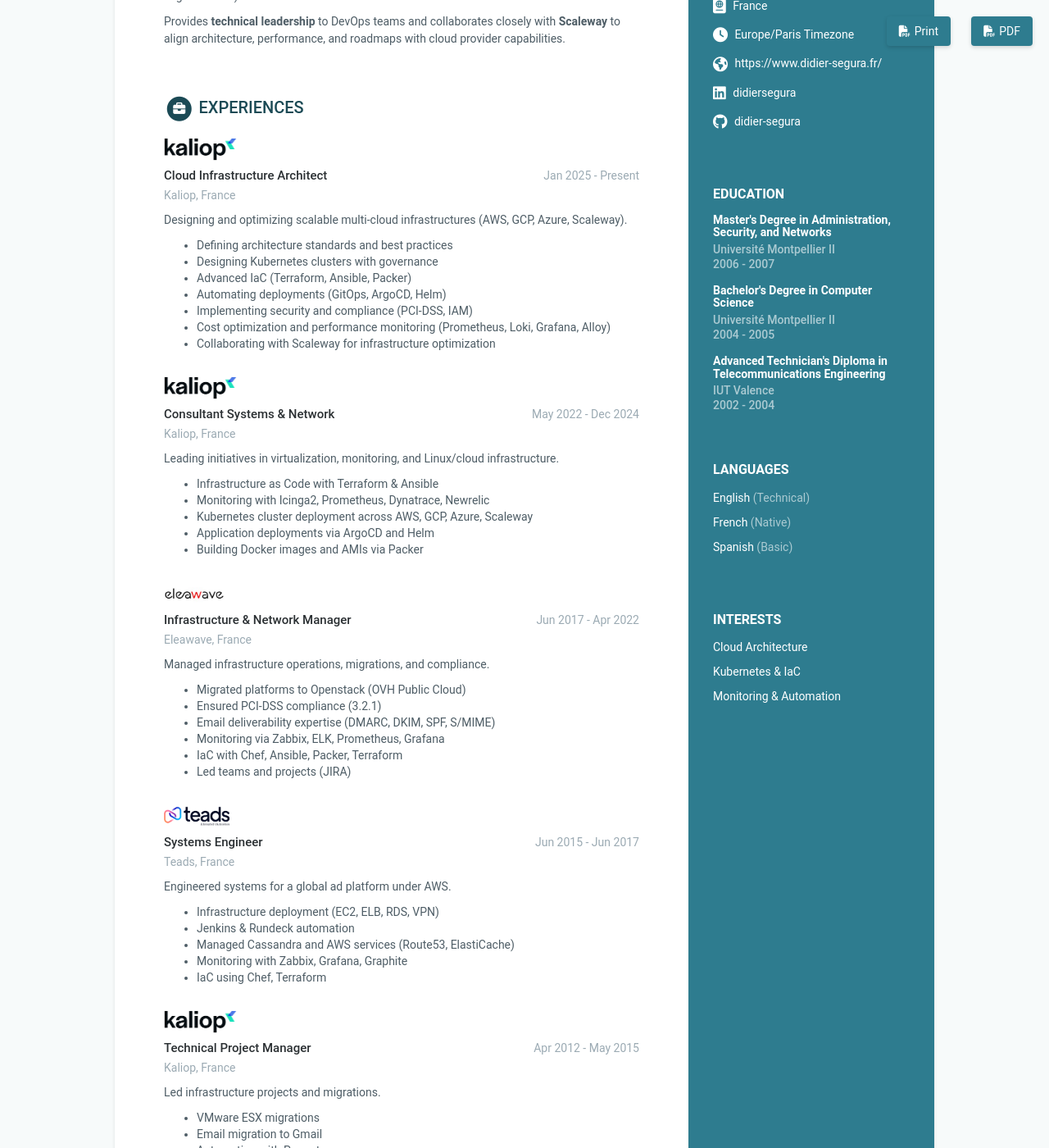
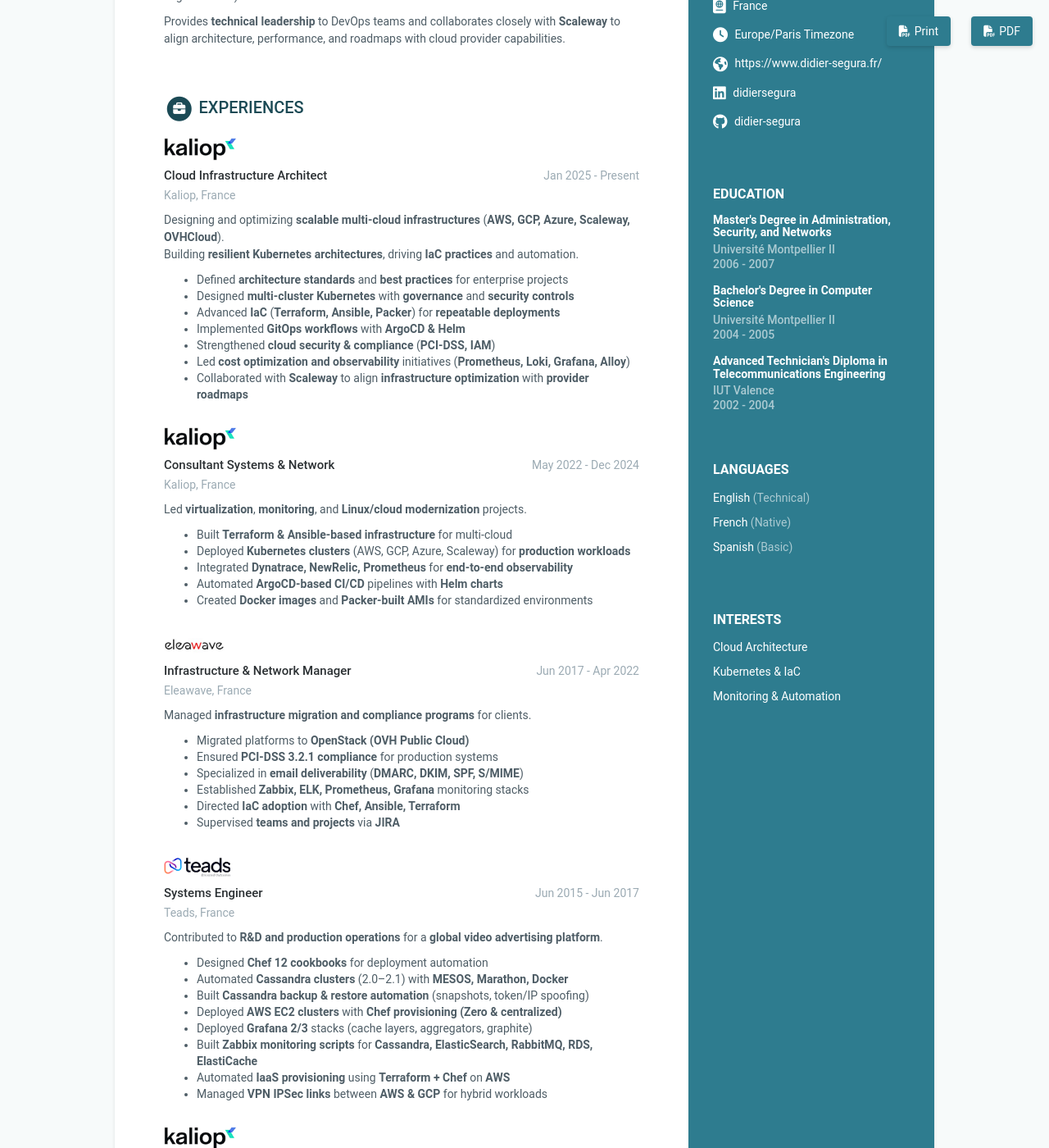
Before and after one commit to didier-segura/digital-cv, a Jekyll site: the page built from index.html, in a window 1280 px wide and 1400 px high, scrolled down 342 px. Shown: the whole window at 82% size. Built offline with Jekyll 4.4.1, drawn with Linux system fonts in a browser that asks for light colours; some of the changed text lies outside the part shown.

Commit message:
+ Update

```diff
--- a/_data/data.yml
+++ b/_data/data.yml
@@ -105,82 +105,100 @@ experiences:
     company: Kaliop, France
     logo: kaliop-logo.png
     details: |
-      Designing and optimizing scalable multi-cloud infrastructures (AWS, GCP, Azure, Scaleway).
-        - Defining architecture standards and best practices
-        - Designing Kubernetes clusters with governance
-        - Advanced IaC (Terraform, Ansible, Packer)
-        - Automating deployments (GitOps, ArgoCD, Helm)
-        - Implementing security and compliance (PCI-DSS, IAM)
-        - Cost optimization and performance monitoring (Prometheus, Loki, Grafana, Alloy)
-        - Collaborating with Scaleway for infrastructure optimization
+      Designing and optimizing **scalable multi-cloud infrastructures** (**AWS, GCP, Azure, Scaleway, OVHCloud**).
+      Building **resilient Kubernetes architectures**, driving **IaC practices** and automation.
+        - Defined **architecture standards** and **best practices** for enterprise projects
+        - Designed **multi-cluster Kubernetes** with **governance** and **security controls**
+        - Advanced **IaC** (**Terraform, Ansible, Packer**) for **repeatable deployments**
+        - Implemented **GitOps workflows** with **ArgoCD & Helm**
+        - Strengthened **cloud security & compliance** (**PCI-DSS, IAM**)
+        - Led **cost optimization and observability** initiatives (**Prometheus, Loki, Grafana, Alloy**)
+        - Collaborated with **Scaleway** to align **infrastructure optimization** with **provider roadmaps**
+
   - role: Consultant Systems & Network
     time: May 2022 - Dec 2024
     company: Kaliop, France
     logo: kaliop-logo.png
     details: |
-      Leading initiatives in virtualization, monitoring, and Linux/cloud infrastructure.
-        - Infrastructure as Code with Terraform & Ansible
-        - Monitoring with Icinga2, Prometheus, Dynatrace, Newrelic
-        - Kubernetes cluster deployment across AWS, GCP, Azure, Scaleway
-        - Application deployments via ArgoCD and Helm
-        - Building Docker images and AMIs via Packer
+      Led **virtualization**, **monitoring**, and **Linux/cloud modernization** projects.
+        - Built **Terraform & Ansible-based infrastructure** for multi-cloud
+        - Deployed **Kubernetes clusters** (AWS, GCP, Azure, Scaleway) for **production workloads**
+        - Integrated **Dynatrace, NewRelic, Prometheus** for **end-to-end observability**
+        - Automated **ArgoCD-based CI/CD** pipelines with **Helm charts**
+        - Created **Docker images** and **Packer-built AMIs** for standardized environments
+
   - role: Infrastructure & Network Manager
     time: Jun 2017 - Apr 2022
     company: Eleawave, France
     logo: eleawave-logo.png
     details: |
-      Managed infrastructure operations, migrations, and compliance.
-        - Migrated platforms to Openstack (OVH Public Cloud)
-        - Ensured PCI-DSS compliance (3.2.1)
-        - Email deliverability expertise (DMARC, DKIM, SPF, S/MIME)
-        - Monitoring via Zabbix, ELK, Prometheus, Grafana
-        - IaC with Chef, Ansible, Packer, Terraform
-        - Led teams and projects (JIRA)
+      Managed **infrastructure migration and compliance programs** for clients.
+        - Migrated platforms to **OpenStack (OVH Public Cloud)**
+        - Ensured **PCI-DSS 3.2.1 compliance** for production systems
+        - Specialized in **email deliverability** (**DMARC, DKIM, SPF, S/MIME**)
+        - Established **Zabbix, ELK, Prometheus, Grafana** monitoring stacks
+        - Directed **IaC adoption** with **Chef, Ansible, Terraform**
+        - Supervised **teams and projects** via **JIRA**
+
   - role: Systems Engineer
     time: Jun 2015 - Jun 2017
     company: Teads, France
     logo: teads-logo.png
     details: |
-      Engineered systems for a global ad platform under AWS.
-        - Infrastructure deployment (EC2, ELB, RDS, VPN)
-        - Jenkins & Rundeck automation
-        - Managed Cassandra and AWS services (Route53, ElastiCache)
-        - Monitoring with Zabbix, Grafana, Graphite
-        - IaC using Chef, Terraform
+      Contributed to **R&D and production operations** for a **global video advertising platform**.
+        - Designed **Chef 12 cookbooks** for deployment automation
+        - Automated **Cassandra clusters** (2.0–2.1) with **MESOS, Marathon, Docker**
+        - Built **Cassandra backup & restore automation** (snapshots, token/IP spoofing)
+        - Deployed **AWS EC2 clusters** with **Chef provisioning (Zero & centralized)**
+        - Deployed **Grafana 2/3** stacks (cache layers, aggregators, graphite)
+        - Built **Zabbix monitoring scripts** for **Cassandra, ElasticSearch, RabbitMQ, RDS, ElastiCache**
+        - Automated **IaaS provisioning** using **Terraform + Chef** on **AWS**
+        - Managed **VPN IPSec links** between **AWS & GCP** for hybrid workloads
+
   - role: Technical Project Manager
     time: Apr 2012 - May 2015
     company: Kaliop, France
     logo: kaliop-logo.png
     details: |
-      Led infrastructure projects and migrations.
-        - VMware ESX migrations
-        - Email migration to Gmail
-        - Automation with Puppet
-        - MySQL audits and performance tuning
+      Directed **infrastructure projects** and **enterprise migrations**.
+        - Migrated **VMware ESX 4 → ESX 5.5** for production platforms
+        - Oversaw **messaging migration to Gmail** for internal systems
+        - Conducted **MySQL security and performance audits** across clients
+        - Delivered **JVM and MySQL tuning** (NFS, APC, Nginx optimizations)
+        - Led **deployment pipelines** with **Foreman & Puppet automation**
+        - Supervised **backup migrations** (Veeam 4.x → 7) and **VMware upgrades**
+
   - role: Technical Consultant
     time: Apr 2011 - Feb 2012
     company: KeepCore, France
     logo: keepcore-logo.png
     details: |
-      Provided consulting for Linux and enterprise applications.
-        - Integrated Apache Tomcat & JBoss solutions
-        - Administered CentOS and Debian servers
+      Consulted on **Linux/Java systems** and **enterprise application hosting**.
+        - Supported **30+ servers** (CentOS, Debian, RedHat) for **client production**
+        - Performed **MySQL audits** and **JVM tuning** for **Tomcat & JBoss**
+        - Proposed **infrastructure improvements** and **optimized monitoring stacks** (Cacti, Nagios)
+        - Delivered **backup strategies**, **capacity planning**, and **retro-engineering reports**
+
   - role: Systems and Network Engineer
     time: Apr 2009 - Apr 2011
     company: PoP-Development, France
     logo: pop-development-logo.png
     details: |
-      Managed large-scale Linux infrastructure.
-        - Administered 100+ Gentoo Linux servers
-        - Managed high-traffic PHP website hosting
+      Oversaw **Linux (Gentoo) infrastructure** for **VirtualExpo (50+ servers)**.
+        - Supervised **Cisco & Netgear production equipment**
+        - Implemented **MySQL optimization and replication strategies**
+        - Managed **Cacti/Nagios monitoring** for production apps
+        - Led **virtualization migration** to **Xen Citrix on RHEL**
+
   - role: Systems and Network Administrator
     time: Apr 2007 - Mar 2009
     company: Groupe La Poste, France
     logo: laposte-logo.png
     details: |
-      Administered Windows Server and Active Directory environments, managing over 300 workstations and core network infrastructure.
-        - Windows Server 2008/2012 and Active Directory (300+ workstations)
-        - Managed Juniper and Nortel networking equipment
+      Administered **Windows Server 2008/2012 & Active Directory** for **300+ workstations**.
+        - Migrated **Microsoft Exchange 5.5 → Oracle OCFO**
+        - Built **PHP/MySQL intranet portals** for user management
+        - Designed **network monitoring** with **Nortel & Cisco** (NAP/802.1x)
 
 certifications:
   title: Certifications
```
Also changed, not shown: assets/img/kaliop-logo.png, assets/img/keepcore-logo.png, assets/img/pop-development-logo.png, assets/img/teads-logo.png.
